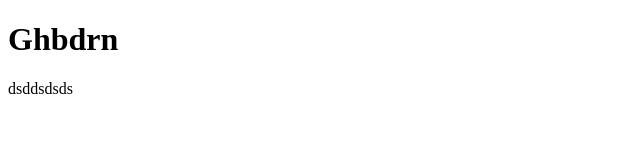
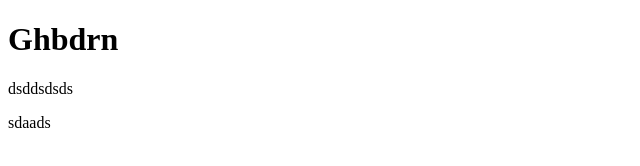
Before and after one commit to PolinaBorovaya/test-ui, a plain HTML site: page index.html in a window 1280 px wide. Shown: the full height of the page, 0-640 px from the left. Drawn offline with Linux system fonts and the light colour scheme.

Commit message:
commit 3

```diff
--- a/index.html
+++ b/index.html
@@ -8,5 +8,6 @@
 <body>
     <h1>Ghbdrn</h1>
     <p>dsddsdsds</p>
+    <p>sdaads</p>
 </body>
 </html>
```
